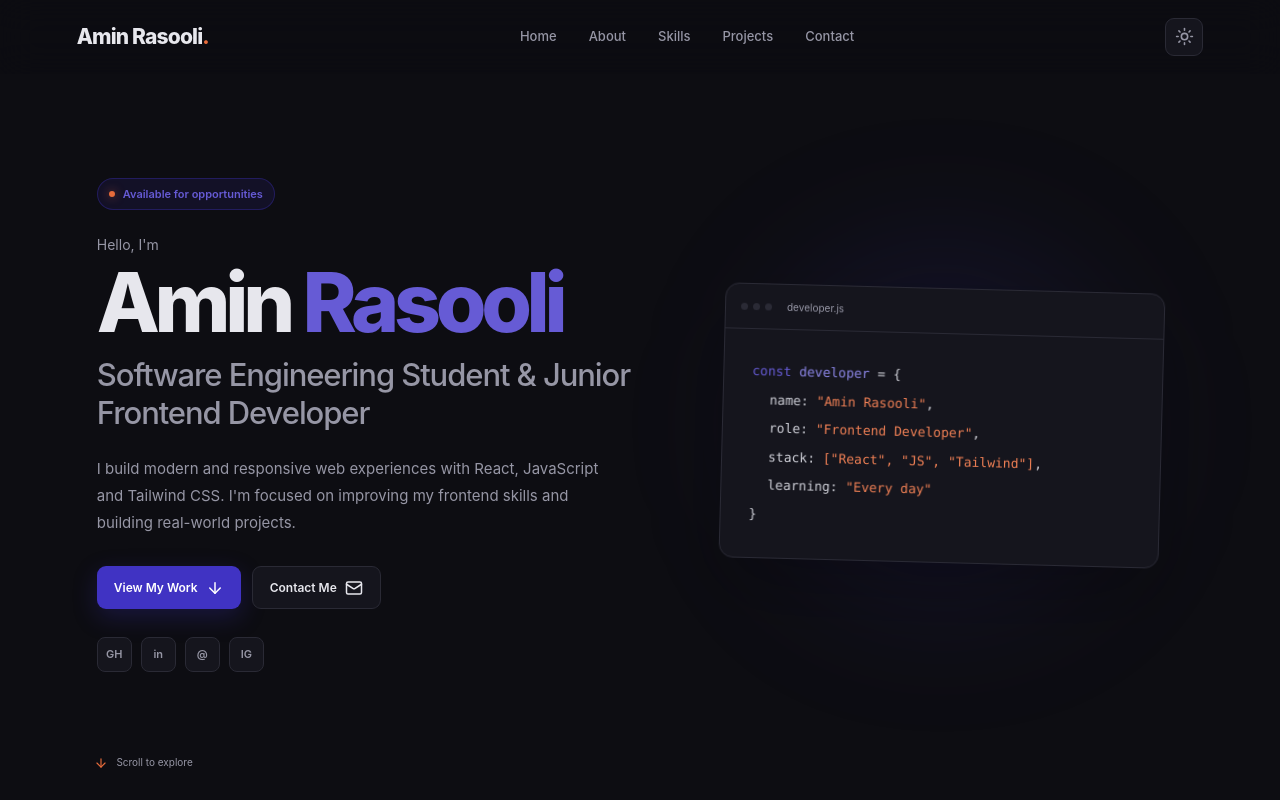
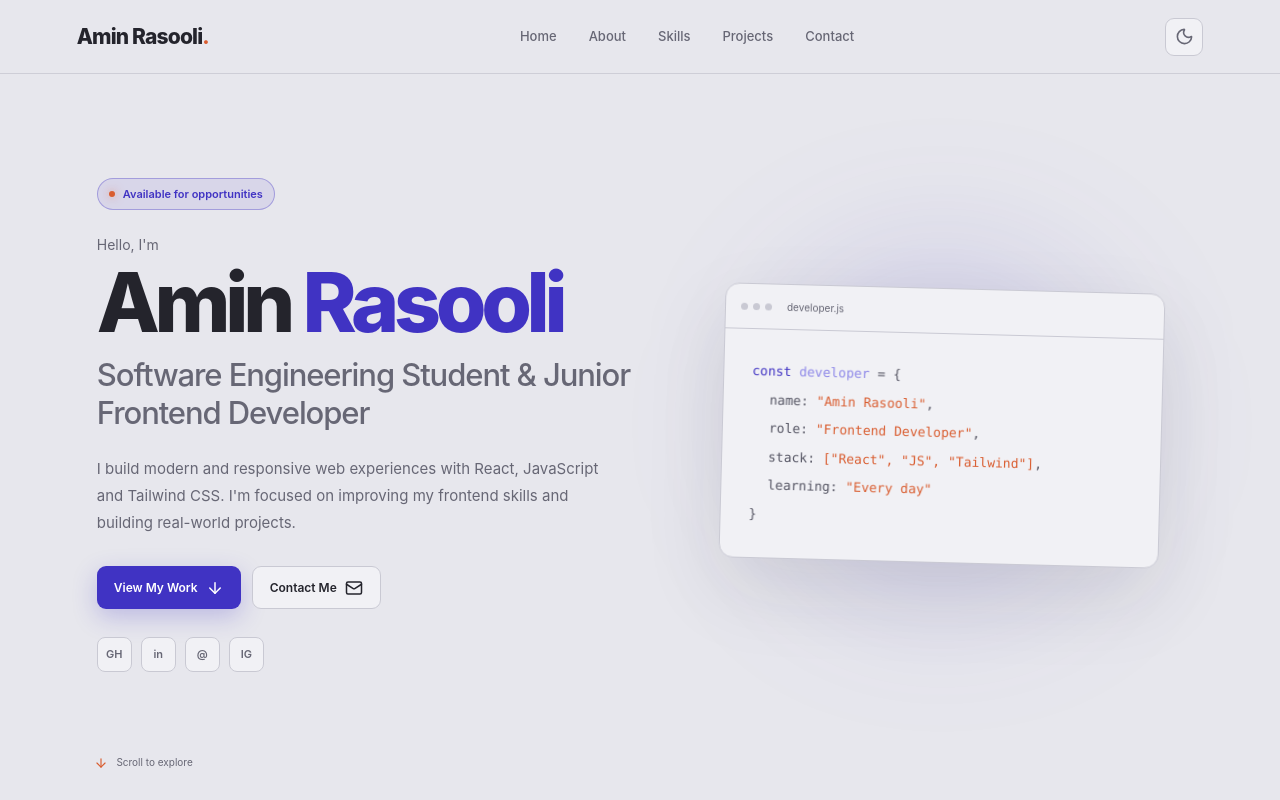
Before and after one commit to aminrasooli2007-svg/amin-rasooli-portfolio, a React (Vite) app: page / in a window 1280 px wide. Shown: the top 800 px of the page. Built offline with nearby package versions, Linux system fonts and the light colour scheme.

Commit message:
set light mode as default theme

```diff
--- a/src/App.jsx
+++ b/src/App.jsx
@@ -20,7 +20,7 @@ import Contact from "./components/Contact"
 import Footer from "./components/Footer"
 
 function App() {
-  const [darkMode, setDarkMode] = useState(true)
+  const [darkMode, setDarkMode] = useState(false)
   const [menuOpen, setMenuOpen] = useState(false)
 
   const skills = [
```
